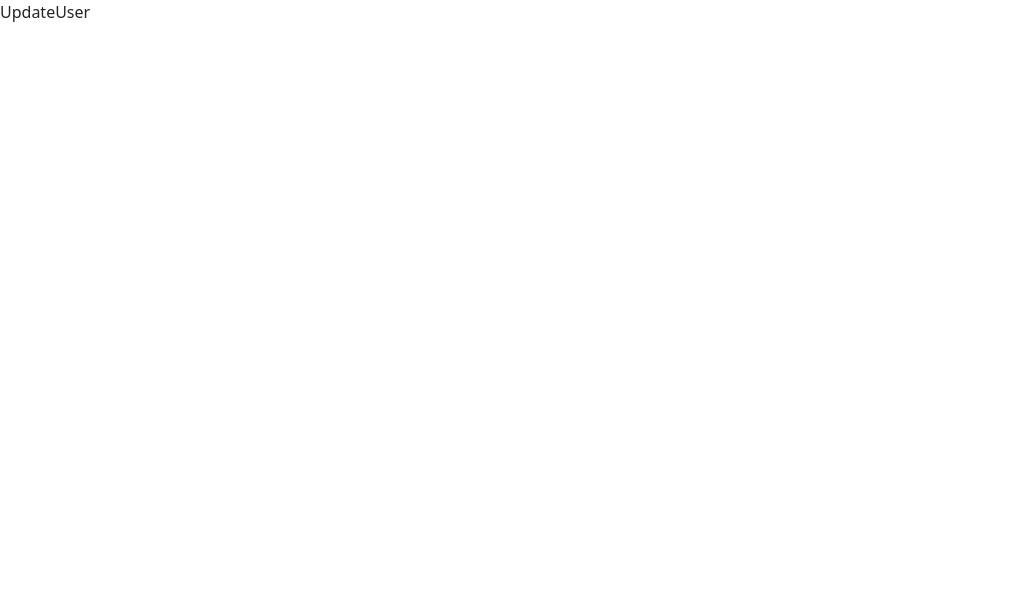
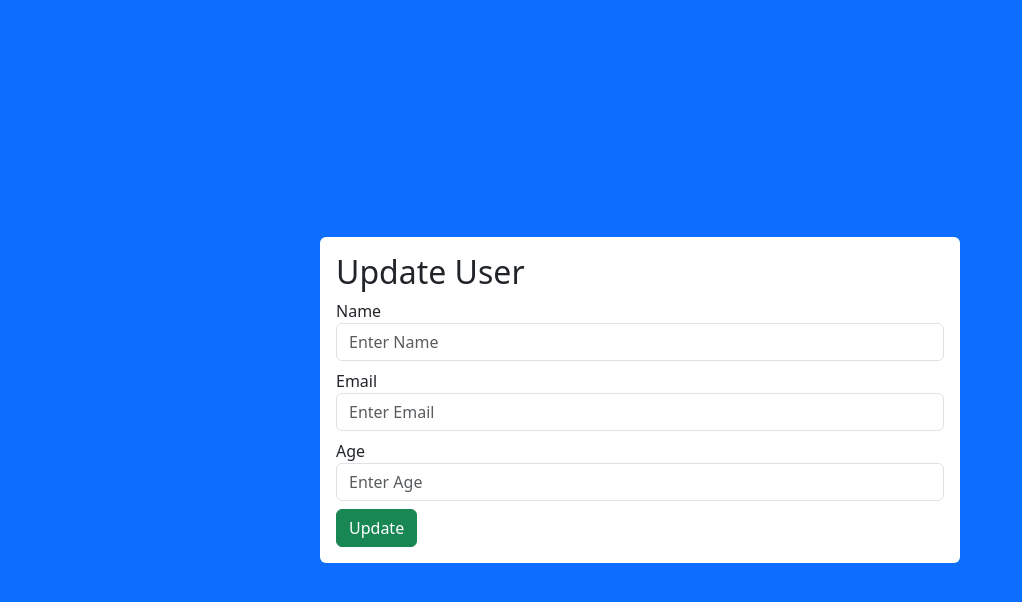
Before and after one commit to Atik2788/CRUD-Operation, a React (Vite) app in the folder client/: page /update in a window 1280 px wide. Shown: the top 602 px of the page, without its empty margins (0-1022 px from the left). Built offline with nearby package versions, Linux system fonts and the light colour scheme.

Commit message:
after doing update user basic

```diff
--- a/client/src/UpdateUser.jsx
+++ b/client/src/UpdateUser.jsx
@@ -1,9 +1,26 @@
-
-
 const UpdateUser = () => {
   return (
-    <div>UpdateUser</div>
-  )
-}
+    <div className="vh-100 bg-primary d-flex justify-content-center align-items-center">
+      <div className="w-50 bg-white p-3 rounded">
+        <form action="">
+          <h2>Update User</h2>
+          <div className="mb-2">
+            <label htmlFor="">Name</label>
+            <input type="text" placeholder="Enter Name" className="form-control"/>
+          </div>
+          <div className="mb-2">
+            <label htmlFor="">Email</label>
+            <input type="text" placeholder="Enter Email" className="form-control" />
+          </div>
+          <div className="mb-2">
+            <label htmlFor="">Age</label>
+            <input type="text" placeholder="Enter Age" className="form-control"/>
+          </div>
+          <button className="btn btn-success">Update</button>
+        </form>
+      </div>
+    </div>
+  );
+};
 
-export default UpdateUser
+export default UpdateUser;
--- a/client/src/Users.jsx
+++ b/client/src/Users.jsx
@@ -29,7 +29,7 @@ const Users = () => {
                             <td>{user.Email}</td>
                             <td>{user.Age}</td>
                             <td>
-                                <button>Edit</button>
+                                <Link to='/update' className="btn btn-success">Update</Link>
                                 <button>Delete</button>
                             </td>
                         </tr>
```
